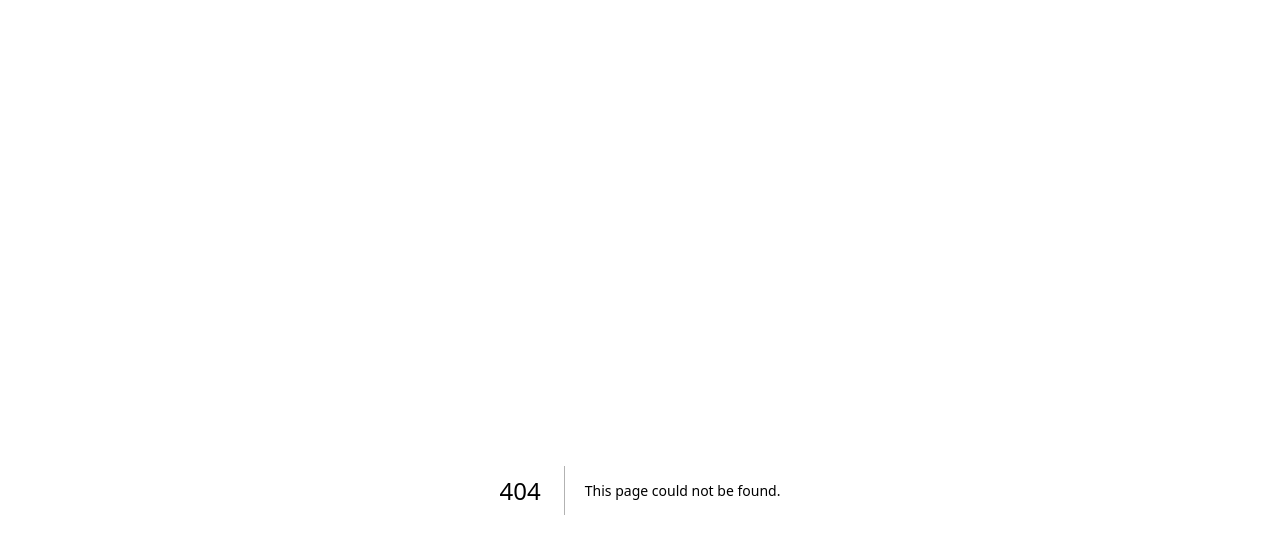
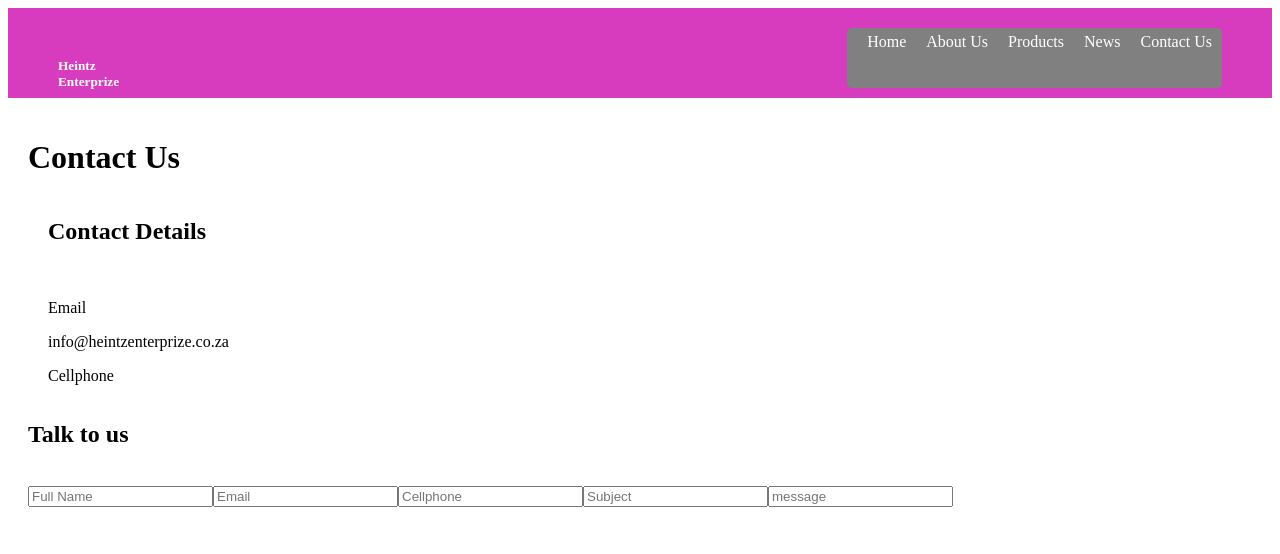
Before and after one commit to karlhelen/heintz-enterprize, a Next.js app: page /contact-us in a window 1280 px wide. Before the commit this address had no page. Shown: the top 554 px of the page. Built offline with nearby package versions, Linux system fonts and the light colour scheme.

Commit message:
created about us, contact us and components; update design

```diff
--- a/app/components/header.js
+++ b/app/components/header.js
@@ -2,6 +2,7 @@
 
 import { useState } from 'react';
 import Link from 'next/link';
+import Image from 'next/image';
 import Navigation from './navigation';
 
 export default function Header() {
@@ -16,11 +17,13 @@ export default function Header() {
         <div>
           <Link href="/"><h5>Heintz Enterprize</h5></Link>
         </div>
+
         <div className="Mobile_Menu" style={{padding: "20px"}}>
           <button onClick={showMenu} className={ !mobileMenu ? "" : "Menu" }>=</button>
           <button onClick={showMenu} className={ mobileMenu ? "" : "Menu" }>X</button>
         </div>
       </div>
+
       <div className={ mobileMenu ? "Menu_Visible" : "Menu" }>
         <Navigation />
       </div>
--- a/app/components/navigation.js
+++ b/app/components/navigation.js
@@ -3,8 +3,9 @@ import Link from 'next/link';
 export default function Navigation() {
 
   return (
-    <div>
+    <div className="Navigation">
       <Link href="/">Home</Link>
+      <Link href="about-us">About Us</Link>
       <Link href="/products">Products</Link>
       <Link href="/news">News</Link>
       <Link href="/contact-us">Contact Us</Link>
--- /dev/null
+++ b/app/contact-us/page.js
@@ -0,0 +1,44 @@
+"use client";
+
+import Form from "next/form";
+import { useState } from "react";
+
+export default function ContactUs() {
+  const { fullname, setFullname } = useState("");
+  const { email, setEmail } = useState("");
+  const { cellphone, setCellphone } = useState("");
+  const { subject, setSubject } = useState("");
+  const { message, setMessage } = useState("");
+
+  return (
+    <main className="ContactUs">
+      <div>
+        <h1>Contact Us</h1>
+      </div>
+
+      <div className="ContactUs_Details_Section">
+        <h2>Contact Details</h2><br />
+        <div>
+          <p>Email</p>
+          <p>info@heintzenterprize.co.za</p>
+
+          <p>Cellphone</p>
+          <p></p>
+        </div>
+      </div>
+
+      <div className="ContactUs_Form_Section">
+        <h2>Talk to us</h2><br />
+        <div>
+          <Form className="ContactUs_Form">
+            <input type="text" name="fullname" value={fullname} onChange={() => {setFullname()}} placeholder="Full Name" required />
+            <input type="email" name="email" value={email} onChange={() => {setEmail()}} placeholder="Email" required />
+            <input type="telephone" name="cellphone" value={cellphone} onChange={() => {setCellphone()}} placeholder="Cellphone" required />
+            <input type="text" name="subject" value={subject} onChange={() => {setSubject()}} placeholder="Subject" required />
+            <input type="text" name="message" value={message} onChange={() => {setMessage()}} placeholder="message" required />
+          </Form>
+        </div>
+      </div>
+    </main>
+  );
+}
--- a/app/globals.css
+++ b/app/globals.css
@@ -1,12 +1,17 @@
 .Banner {
-  background-image: url("./Home.png");
+  background-image: url();
 }
 
 .Header {
-  backgrund-color: #d73cbe;
+  background-color: #d73cbe;
 }
 
 @media only screen and (max-width: 600px) {
+
+  .ContactUs {
+    padding: 5px;
+    text-align: center;
+  }
 
   .Header {
     display: flex;
@@ -23,9 +28,19 @@
   }
 
   .Menu, a {
+    border-radius: 5px;
     color: white;
+    margin-bottom: 1px;
     padding: 5px;
     text-decoration: none;
+  }
+
+  .Menu, a:hover {
+    background-color: grey;
+  }
+
+  .Menu, a:active {
+    background-color: grey;
   }
 
   .Menu_Visible {
@@ -35,9 +50,19 @@
     padding: 20px;
   }
 
+  .ShopItem_Card {
+    border-radius: 5px;
+    margin: 5px;
+  }
+
 }
 
 @media only screen and (min-width: 601px) and (max-width: 768px) {
+
+  .ContactUs {
+    padding: 10px;
+    text-align: center;
+  }
 
   .Header {
     display: flex;
@@ -55,9 +80,19 @@
   }
 
   .Menu, a {
+    border-radius: 5px;
     color: white;
+    margin-bottom: 2px;
     padding: 5px;
     text-decoration: none;
+  }
+
+  .Menu, a:hover {
+    background-color: grey;
+  }
+
+  .Menu, a:active {
+    background-color: grey;
   }
 
   .Menu_Visible {
@@ -67,9 +102,20 @@
     padding: 20px;
   }
 
+  .ShopItem_Card {
+    border-radius: 5px;
+    margin: 5px;
+  }
+
 }
 
 @media only screen and (min-width: 769px) and (max-width: 992px) {
+
+  .ContactUs {
+    display: flex;
+    flex-direction: column;
+    padding: 15px;
+  }
 
   .Header {
     display: flex;
@@ -90,18 +136,43 @@
   }
 
   .Menu, a {
+    border-radius: 5px;
+    margin-left: 1px;
     color: white;
     padding: 5px;
     text-decoration: none;
+  }
+
+  .Menu, a:hover {
+    background-color: grey;
+  }
+
+  .Menu, a:active {
+    background-color: grey;
   }
 
   .Mobile_Menu {
     display: none;
   }
 
+  .ShopItem_Card {
+    border-radius: 5px;
+    margin: 5px;
+  }
+
 }
 
 @media only screen and (min-width: 993px) and (max-width: 1400px) {
+
+  .ContactUs {
+    display: flex;
+    flex-direction: column;
+    padding: 20px;
+  }
+
+  .ContactUs_Details_Section {
+    padding: 0 20px;
+  }
 
   .Header {
     display: flex;
@@ -122,14 +193,29 @@
   }
 
   .Menu, a {
+    border-radius: 5px;
+    margin-left: 2px;
     color: white;
     margin-left: 10px;
     padding: 5px;
     text-decoration: none;
   }
 
+  .Menu, a:hover {
+    background-color: grey;
+  }
+
+  .Menu, a:active {
+    background-color: grey;
+  }
+
   .Mobile_Menu {
     display: none;
   }
 
+  .ShopItem_Card {
+    border-radius: 5px;
+    margin: 5px;
+  }
+
 }
```
Also changed, not shown: app/components/shopItem.js (added, +12 -0 lines), app/page.js (+24 -3 lines), app/about-us/page.js (added).
